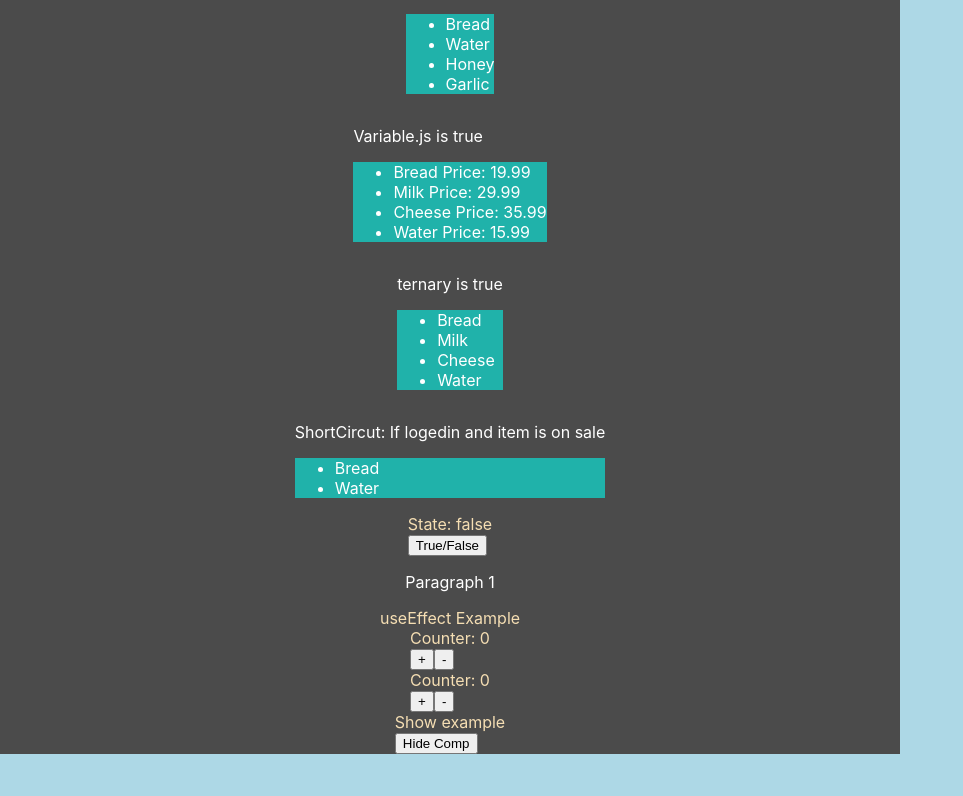
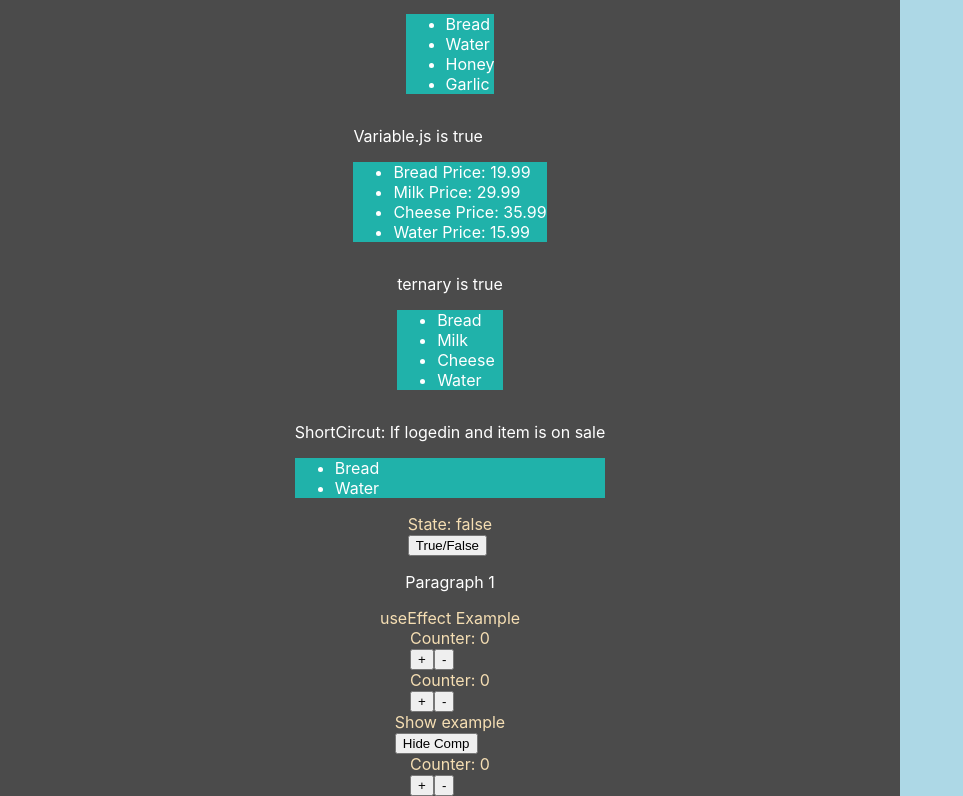
Before and after one commit to NatuRal3/feu2-frameworks, a React (Create React App) app in the folder m-f-a/: page / in a window 1280 px wide. Shown: the part 469-1265 px from the top of the page, without its empty margins (0-963 px from the left). Before the commit the page ends 1223 px from the top, so only its background shows below. Built offline with nearby package versions, Linux system fonts and the light colour scheme.

Commit message:
added some xamples

```diff
--- a/m-f-a/src/App.js
+++ b/m-f-a/src/App.js
@@ -17,6 +17,7 @@ import UseEffectCase from "./state/UseEffect";
 import UseEffectRenderEveryTime from "./state/UseEffectRunEveryTime";
 import UseEffectRunWhenCompIsMounted from "./state/UseEffectRunWhenCompIsMounted";
 import UseEffectCleanUpFunction from "./state/UseEffectCleanUpFunction";
+import UseEffectCleanUpFunctionV2 from "./state/UseEffectCleanUpFunctionv2";
 
 function App() {
   return (
@@ -37,6 +38,7 @@ function App() {
       <UseEffectRenderEveryTime />
       <UseEffectRunWhenCompIsMounted />
       <UseEffectCleanUpFunction />
+      <UseEffectCleanUpFunctionV2 />
     </div>
   );
 }
--- /dev/null
+++ b/m-f-a/src/state/UseEffectCleanUpFunctionv2.js
@@ -0,0 +1,29 @@
+import React, { useEffect, useState } from "react";
+
+function UseEffectCleanUpFunctionV2() {
+  const [counter, setCounter] = useState(0);
+
+  useEffect(() => {
+    console.log("useEffect has run V2");
+  }, [counter]);
+
+  function onIncrementCounterV2() {
+    setCounter(counter + 1);
+  }
+
+  function onDecrementCounterv2() {
+    setCounter(counter - 1);
+  }
+
+  console.log("Comp has rendered");
+
+  return (
+    <div>
+      <div>Counter: {counter}</div>
+      <button onClick={onIncrementCounterV2}>+</button>
+      <button onClick={onDecrementCounterv2}>-</button>
+    </div>
+  );
+}
+
+export default UseEffectCleanUpFunctionV2;
```
